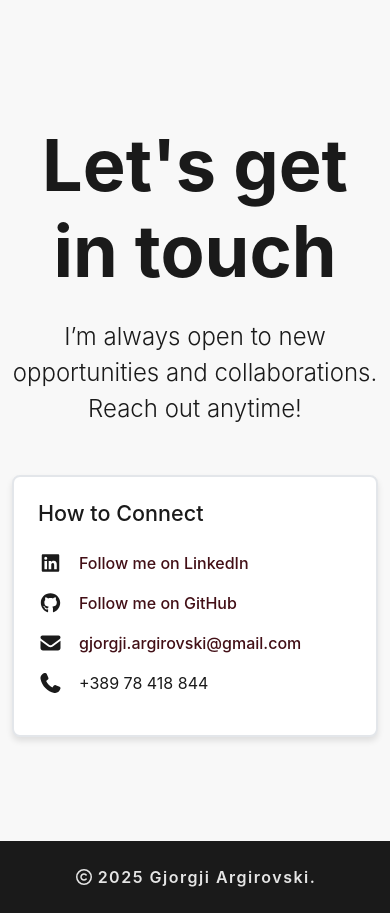
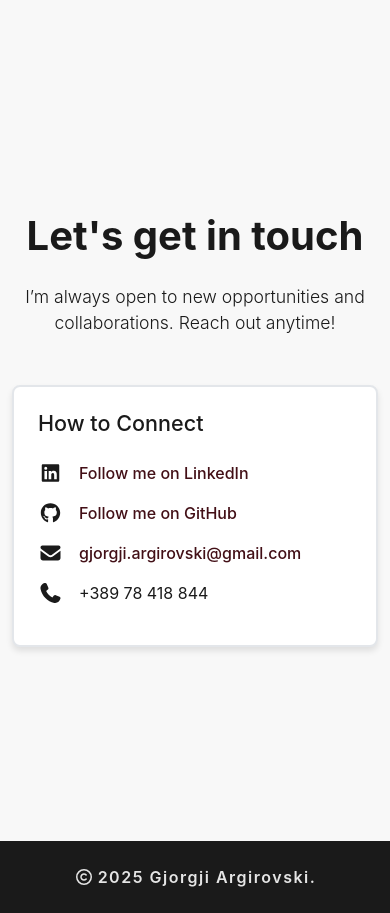
Before and after one commit to argirowski/ArgirovskiPortfolio, a React (Create React App) app: page / in a window 390 px wide. Shown: the part 6780-7693 px from the top of the page. Built offline with nearby package versions, Linux system fonts and the light colour scheme.

Commit message:
Refactor the contact section

```diff
--- a/src/components/ContactPage/ContactPage.css
+++ b/src/components/ContactPage/ContactPage.css
@@ -17,12 +17,21 @@
   font-weight: 300;
 }
 
+@media (max-width: 991.98px) {
+  .contact-page-title {
+    font-size: 2.5rem;
+  }
+  .contact-page-text {
+    font-size: 1.1rem;
+  }
+}
+
 .contact-card {
   background-color: #ffffff;
   color: #1a1a1a !important;
   border: 2px solid #e3e6ea;
   border-radius: 0.5rem;
-  box-shadow: 0 4px 6px rgba(0, 0, 0, 0.1);
+  box-shadow: 0 0.25rem 0.375rem rgba(0, 0, 0, 0.1);
 }
 
 .contact-social-link {
```
